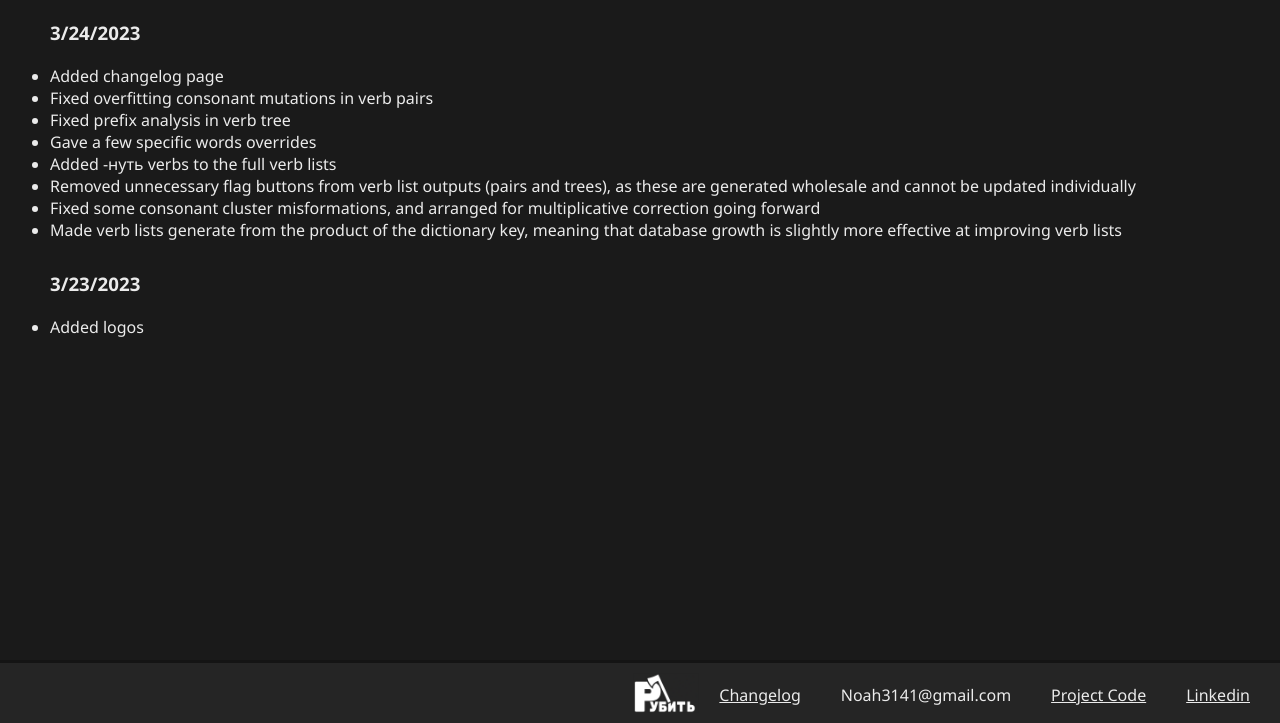
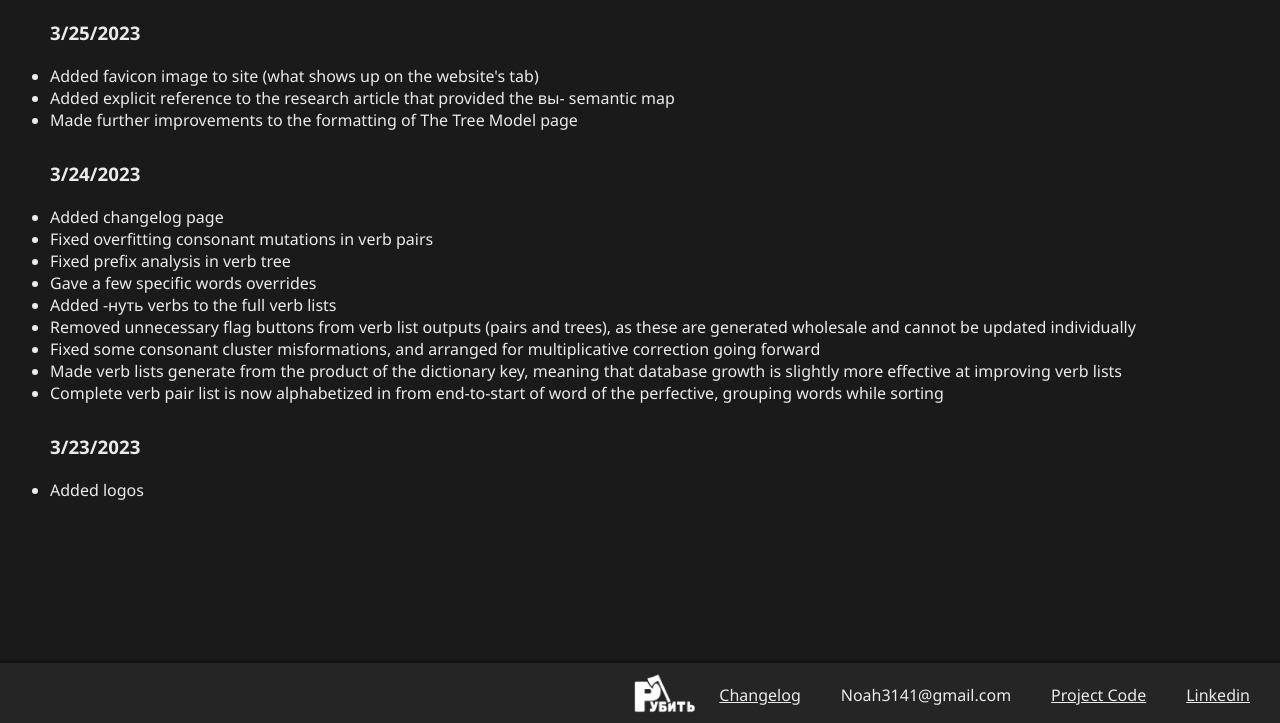
Before and after one commit to Noah3141/RussianVocabularyLister, a Flask app: page /changelog in a window 1280 px wide. Shown: the part 77-800 px from the top of the page. Run offline with Flask 2, Linux system fonts and the light colour scheme; parts of the project's set-up code (start-up, migrations or seed data) failed here and were passed over; some libraries are stand-ins or nearby versions.

Commit message:
Add files via upload

```diff
--- a/templates/RUBIT.html
+++ b/templates/RUBIT.html
@@ -32,7 +32,7 @@
             <p>"Raw Vocabulary" will return all words, while "Verb Pairs" will return the aspectual pairs in your text,
             and "Verb Trees" will return verbs in the tree model, in the simplest form:
             Root Forms (-Branch Forms)</p>
-            <p>All of the words will have links to Wiktionary/Викисловарь, which you can switch between using the button.</p>
+            <p>All of the words will have links to Wiktionary/Викисловарь, which you can switch between using the button. If the key doesn't recognize a word, it will attempt to automatically update that word.</p>
 
         <form class="Entry-Group" action="/rubit/output" method="post">
             <label for="text-field">Enter your study material here:</label><br>
--- a/templates/base.html
+++ b/templates/base.html
@@ -6,7 +6,12 @@
     <meta name="viewport" content="width=device-width, initial-scale=1.0">
     <link rel="stylesheet" href="/static/color-palette.css">
     <link rel="stylesheet" href="/static/RUBIT.css">
-    <link rel="stylesheet" href="https://cdnjs.cloudflare.com/ajax/libs/font-awesome/6.3.0/css/all.min.css" integrity="sha512-SzlrxWUlpfuzQ+pcUCosxcglQRNAq/DZjVsC0lE40xsADsfeQoEypE+enwcOiGjk/bSuGGKHEyjSoQ1zVisanQ==" crossorigin="anonymous" referrerpolicy="no-referrer" />    {% block title %}
+    <link rel="stylesheet" href="https://cdnjs.cloudflare.com/ajax/libs/font-awesome/6.3.0/css/all.min.css" integrity="sha512-SzlrxWUlpfuzQ+pcUCosxcglQRNAq/DZjVsC0lE40xsADsfeQoEypE+enwcOiGjk/bSuGGKHEyjSoQ1zVisanQ==" crossorigin="anonymous" referrerpolicy="no-referrer" />
+    <link rel="shortcut icon" href="{{ url_for('static', filename='favicon.ico') }}">
+
+
+
+    {% block title %}
     <title>Base</title>
     {% endblock %}
 </head>
--- a/templates/changelog.html
+++ b/templates/changelog.html
@@ -3,6 +3,16 @@
 {% endblock %} {% block content %}
 
 <div style="margin: 20px">
+  <h3>3/25/2023</h3>
+  <ul>
+    <li>Added favicon image to site (what shows up on the website's tab)</li>
+    <li>
+      Added explicit reference to the research article that provided the вы-
+      semantic map
+    </li>
+    <li>Made further improvements to the formatting of The Tree Model page</li>
+  </ul>
+
   <h3>3/24/2023</h3>
   <ul>
     <li>Added changelog page</li>
@@ -22,6 +32,10 @@
       Made verb lists generate from the product of the dictionary key, meaning
       that database growth is slightly more effective at improving verb lists
     </li>
+    <li>
+      Complete verb pair list is now alphabetized in from end-to-start of word
+      of the perfective, grouping words while sorting
+    </li>
   </ul>
 
   <h3>3/23/2023</h3>
--- a/templates/trees.html
+++ b/templates/trees.html
@@ -22,7 +22,7 @@
 
 <div>
   <div class="headers">
-    <h2 id="list-header">Branch Imperfective - Prefixes</h2>
+    <h2 id="list-header">Root (-Branch Imperfective): Prefixes</h2>
     <h3>{{tree_list|length}} Trees</h3>
   </div>
   {% for word in tree_list %}
--- a/website__init.py
+++ b/website__init.py
@@ -10,9 +10,9 @@
 ###############################################################################
 
 
-from flask import Flask, request, redirect, render_template, url_for
+from flask import Flask, request, redirect, render_template, url_for, send_from_directory
 from flask_restful import Api
-from input_vocabulary_compiler import rubit
+from input_vocabulary_compiler import rubit #Which imports get_full verbs, which can take a second
 import pickle
 import threading
 from auto_update_dictionary_by_user_input import update_dictionary
@@ -88,9 +88,6 @@ def TreesList():
 
 
 
-
-
-
 @app.route("/flag-word", methods=["POST"])
 def FlagWord():
     data = request.json
@@ -103,9 +100,6 @@ def FlagWord():
         else: time.sleep(0.5)
 
     # The data sent from each of the three pages looks like the following:
-
-
-
 
     # "Raw Vocabulary: языка - 1" , "Raw Vocabulary: рядо - 1"
     # "Raw Vocabulary: ый - 2"
@@ -162,37 +156,25 @@ def FlagWord():
 
 
 
+    # # "Verb Pairs: поддерзить - поддерживать"
+    # # Update verb list (will be undone when get_full_verbs.py is run)
+    # if value.startswith("Verb Pairs:"):
+    #     with open("pair_list.pkl", "rb") as f:
+    #         pair_list = pickle.load(f)
 
+    #     word_start = value.find("- ") + 2
+    #     caught_imperfective = value[word_start:]
+    #     with open("morfo_list.pkl", "wb") as f:
+    #         pickle.dump(morfo, f)
+    #     pass
 
-    # "Verb Pairs: поддерзить - поддерживать"
-    # Update verb list (will be undone when get_full_verbs.py is run)
-    if value.startswith("Verb Pairs:"):
-        with open("pair_list.pkl", "rb") as f:
-            pair_list = pickle.load(f)
+    # # "Verb Trees: канкать (-канчивать): за-"
+    # # Update verb list (will be undone when get_full_verbs.py is run)
+    # if value.startswith("Verb Trees:"):
+    #     with open("tree_list.pkl", "rb") as f:
+    #         tree_list = pickle.load(f)
 
-        word_start = value.find("- ") + 2
-        caught_imperfective = value[word_start:]
-
-
-
-
-        with open("morfo_list.pkl", "wb") as f:
-            pickle.dump(morfo, f)
-        pass
-
-    # "Verb Trees: канкать (-канчивать): за-"
-    # Update verb list (will be undone when get_full_verbs.py is run)
-    if value.startswith("Verb Trees:"):
-        with open("tree_list.pkl", "rb") as f:
-            tree_list = pickle.load(f)
-
-
-
-
-        pass
-
-
-
+    #     pass
 
 
 
```
Also changed, not shown: get_full_verbs.py (+13 -6 lines), templates/ankiDeck.html (+30 -30 lines), static/favicon.ico (added), static/images/RUBIT Logo Icon Larger.png (added), static/images/RUBIT Logo Icon.png (added), 2 other files.
